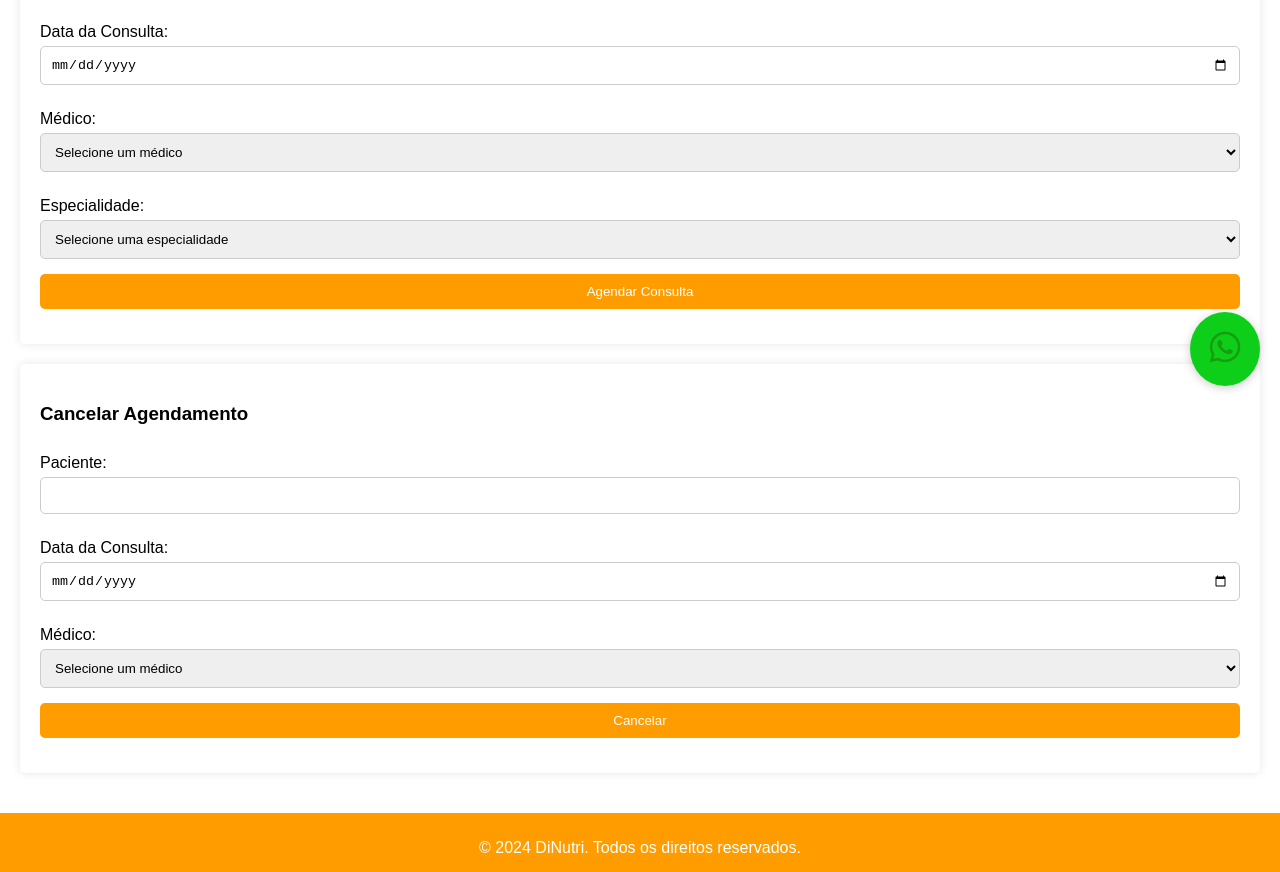
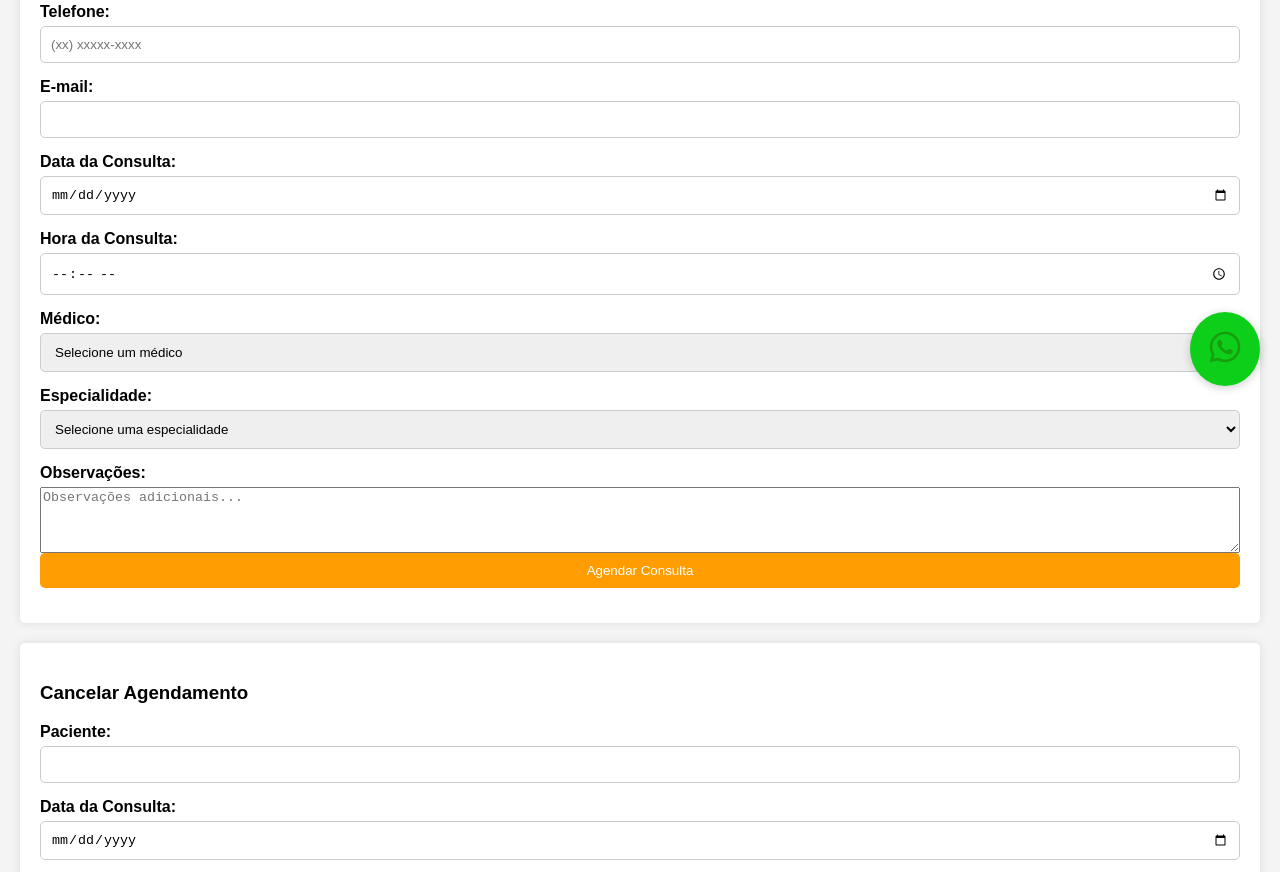
Before and after one commit to DEVMarlosGomes/Clinica-Nutri-o-DiNutri, a plain HTML site: page consultas.html in a window 1280 px wide. Shown: the part 394-1266 px from the top of the page. Drawn offline with Linux system fonts and the light colour scheme.

Commit message:
defições att

```diff
--- /dev/null
+++ b/consultas.css
@@ -0,0 +1,93 @@
+body {
+    font-family: Arial, sans-serif;
+    background-color: #f4f4f4;
+    margin: 0;
+    padding: 0;
+}
+
+header {
+    background-color: #3f51b5;
+    color: white;
+    text-align: center;
+    padding: 20px 0;
+}
+
+.logo-container img {
+    width: 100px; /* Ajuste o tamanho do logo conforme necessário */
+}
+
+main {
+    max-width: 800px;
+    margin: 20px auto;
+    padding: 20px;
+    background-color: white;
+    border-radius: 8px;
+    box-shadow: 0 0 10px rgba(0, 0, 0, 0.1);
+}
+
+h2, h3 {
+    color: #333;
+}
+
+section {
+    margin-bottom: 20px;
+}
+
+form {
+    display: flex;
+    flex-direction: column;
+}
+
+label {
+    margin-bottom: 5px;
+    font-weight: bold;
+}
+
+input[type="text"],
+input[type="date"],
+select {
+    padding: 10px;
+    margin-bottom: 15px;
+    border: 1px solid #ccc;
+    border-radius: 4px;
+    font-size: 16px;
+}
+
+button {
+    padding: 10px;
+    background-color: #3f51b5;
+    color: white;
+    border: none;
+    border-radius: 4px;
+    cursor: pointer;
+    font-size: 16px;
+    transition: background-color 0.3s;
+}
+
+button:hover {
+    background-color: #303f9f; /* Cor mais escura ao passar o mouse */
+}
+
+.whatsapp-button {
+    position: fixed;
+    bottom: 20px;
+    right: 20px;
+    background-color: #25D366;
+    border-radius: 50%;
+    padding: 10px;
+    box-shadow: 0 2px 10px rgba(0, 0, 0, 0.2);
+    z-index: 1000;
+}
+
+.whatsapp-button img {
+    width: 50px; /* Tamanho do ícone do WhatsApp */
+    height: 50px; /* Tamanho do ícone do WhatsApp */
+}
+
+footer {
+    text-align: center;
+    margin-top: 20px;
+    padding: 10px 0;
+    background-color: #3f51b5;
+    color: white;
+}
--- a/consultas.html
+++ b/consultas.html
@@ -9,13 +9,11 @@
 </head>
 <body>
     <header>
-
         <div class="logo-container">
             <a href="home pós login.html">
                 <img src="logo dinutri.png" width="150" height="150" alt="DiNutri Logo" class="logo">
             </a>
         </div>
-
     </header>
 
     <main>
@@ -25,15 +23,26 @@
                 <label for="nomeUsuario">Nome:</label>
                 <input type="text" id="nomeUsuario" required>
 
-                <label for="dataCancel">Data da Consulta:</label>
-                <input type="date" id="dataCancel" required>
+                <label for="telefone">Telefone:</label>
+                <input type="tel" id="telefone" placeholder="(xx) xxxxx-xxxx" required>
+
+                <label for="email">E-mail:</label>
+                <input type="email" id="email" required>
+
+                <label for="dataConsulta">Data da Consulta:</label>
+                <input type="date" id="dataConsulta" required>
+
+                <label for="horaConsulta">Hora da Consulta:</label>
+                <input type="time" id="horaConsulta" required>
 
                 <label for="medico">Médico:</label>
                 <select id="medico" name="medico" required>
                     <option value="">Selecione um médico</option>
-                <option value="medico1">Dra. Fernanda Lima</option>
-                <option value="medico2">Dr. Lucas Almeida</option>
-                <option value="medico3">Dra. Mariana Costa</option>
+                    <option value="medico1">Dr. Marlos Gomes</option>
+                    <option value="medico2">Dr. Romulo Famiglietti</option>
+                    <option value="medico3">Dr. Matheus Rodrigues</option>
+                    <option value="medico3">Dr. Breno Zein</option>
+                    <option value="medico3">Dr. Matheus Profeta</option>
                 </select>
 
                 <label for="especialidade">Especialidade:</label>
@@ -41,8 +50,11 @@
                     <option value="">Selecione uma especialidade</option>
                     <option value="nutricao">Nutrição Clínica</option>
                     <option value="cardiologia">Nutrição Esportiva</option>
-                <option value="pediatria">Nutrição Materno Infantil</option>
+                    <option value="pediatria">Nutrição Infantil</option>
                 </select>
+
+                <label for="observacoes">Observações:</label>
+                <textarea id="observacoes" rows="4" placeholder="Observações adicionais..."></textarea>
 
                 <button type="submit">Agendar Consulta</button>
             </form>
@@ -57,12 +69,14 @@
                 <label for="dataCancel">Data da Consulta:</label>
                 <input type="date" id="dataCancel" required>
 
-                <label for="medico">Médico:</label>
-                <select id="medico" name="medico" required>
+                <label for="medicoCancel">Médico:</label>
+                <select id="medicoCancel" name="medico" required>
                     <option value="">Selecione um médico</option>
-                    <option value="medico1">Dra. Fernanda Lima</option>
-                    <option value="medico2">Dr. Lucas Almeida</option>
-                    <option value="medico3">Dra. Mariana Costa</option>
+                    <option value="medico1">Dr. Marlos Gomes</option>
+                    <option value="medico2">Dr. Romulo Famiglietti</option>
+                    <option value="medico3">Dr. Matheus Rodrigues</option>
+                    <option value="medico3">Dr. Breno Zein</option>
+                    <option value="medico3">Dr. Matheus Profeta</option>
                 </select>
 
                 <button type="submit">Cancelar</button>
--- a/style.css
+++ b/style.css
@@ -1,9 +1,8 @@
 body {
     font-family: Arial, sans-serif;
+    background-color: #f4f4f4;
     margin: 0;
     padding: 0;
-    box-sizing: border-box;
-    background-color: #ffffff;
 }
 
 header {
@@ -63,6 +62,7 @@ nav a {
     border-radius: 10px;
 }
 
+
 /* Seção de serviços */
 .services {
     padding: 50px;
@@ -120,10 +120,12 @@ main {
 }
 
 footer {
+    text-align: center;
+    margin-top: 20px;
+    padding: 10px 0;
     background-color: #ff9d00;
-    color: #ffffff;
-    text-align: center;
-    padding: 10px 0;
+    color: white;
+    font-weight: bold; /* Negrito no rodapé */
 }
 
 section {
@@ -139,8 +141,11 @@ form {
     flex-direction: column;
 }
 
-form label {
-    margin: 10px 0 5px;
+label {
+    margin-bottom: 5px;
+    font-weight: bold; /* Negrito nos rótulos */
+    font-size: 16px; /* Tamanho da fonte aumentado */
+    color: #000000; /* Cor dos rótulos */
 }
 
 form input, form select, form button {
```
Also changed, not shown: home pós login.html (+1 -1 lines), index.html (+3 -1 lines), receitas e dicas.html (+4 -0 lines), Salada Colorida com Quinoa.png (added), Smottie.jfif (added), pramide.avif (added). Lines whose indentation alone changed are shown as unchanged.
